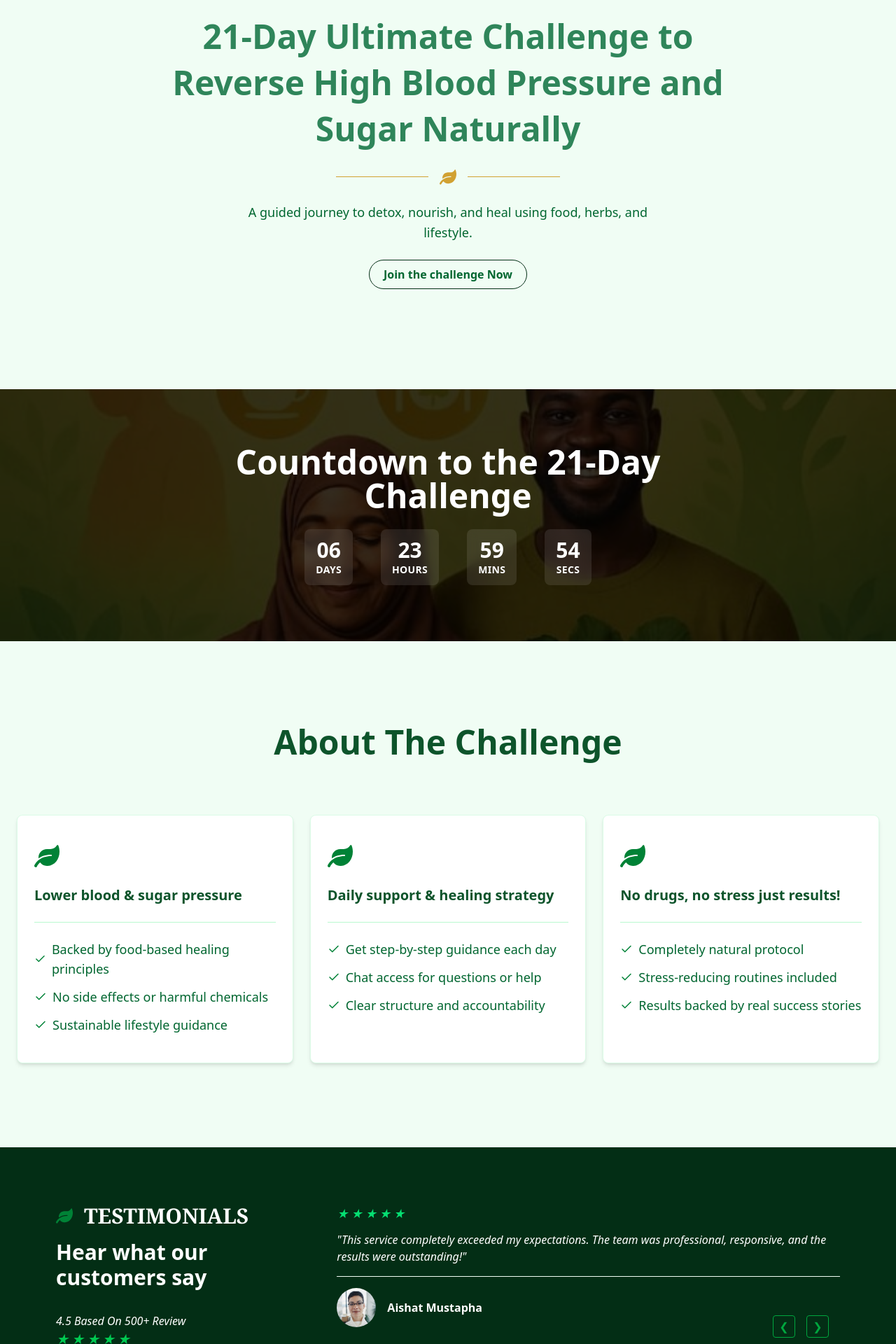
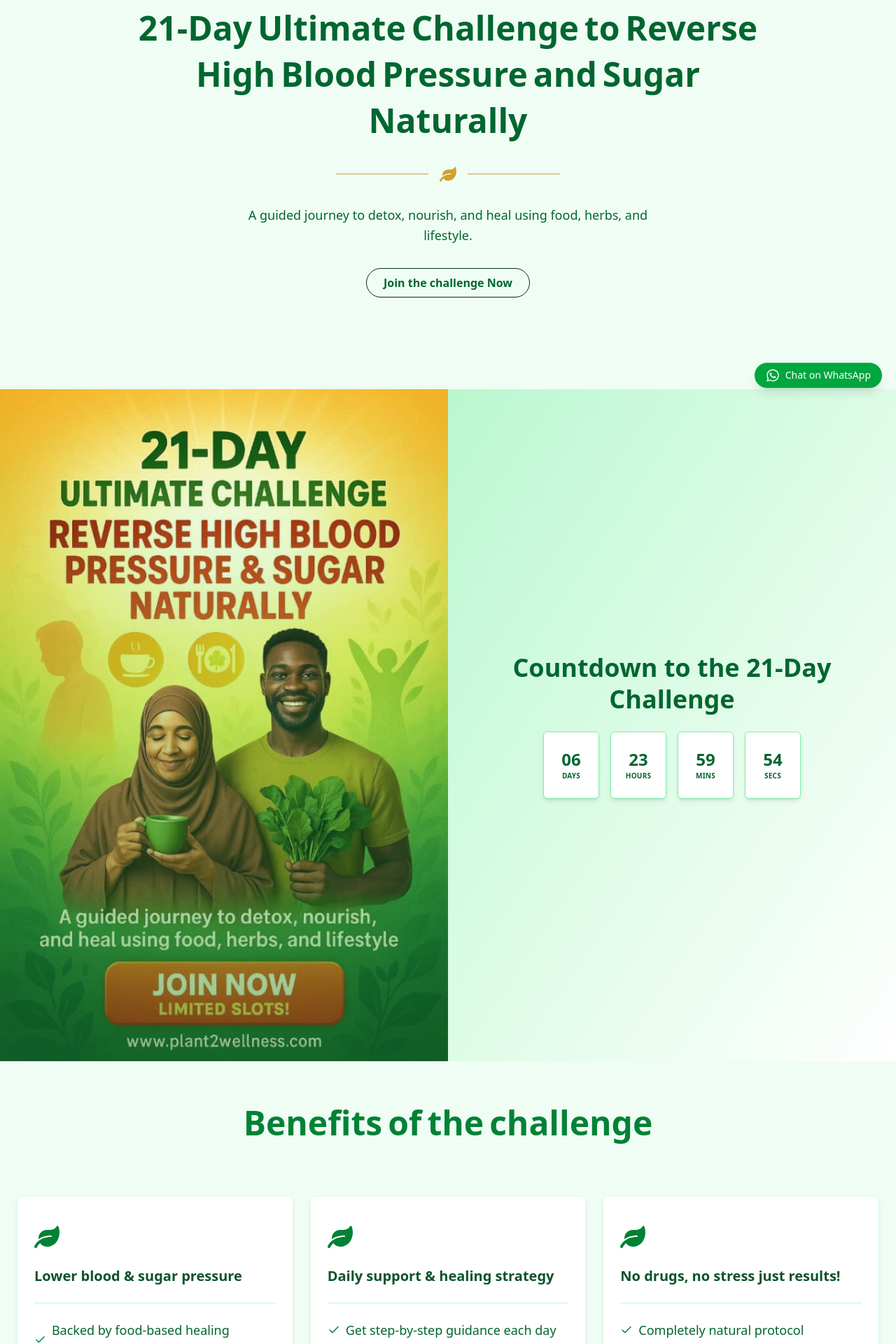
Before and after one commit to MDevHub/Plant2wellnes, a React (Vite) app: page / in a window 1280 px wide. Shown: the part 220-2140 px from the top of the page at 70% size. Built offline with nearby package versions, Linux system fonts and the light colour scheme.

Commit message:
Fourth commit(Edits to all sections)

```diff
--- a/package.json
+++ b/package.json
@@ -11,6 +11,7 @@
   },
   "dependencies": {
     "@tailwindcss/vite": "^4.1.10",
+    "aos": "^2.3.4",
     "framer-motion": "^12.18.1",
     "react": "^19.1.0",
     "react-dom": "^19.1.0",
--- a/src/App.jsx
+++ b/src/App.jsx
@@ -3,6 +3,7 @@ import NavBar from './Components/Layout/NavBar'
 import Footer from './Components/Layout/Footer'
 import CursorFollower from './Components/Layout/CursorFollower'
 import Home from './Components/Home'
+import WhatsAppButton from './Components/Layout/WhatsAppButton '
 
 
 
@@ -12,6 +13,7 @@ export default function App() {
 			<div style={{ display: 'flex', flexDirection: 'column', minHeight: '100vh' }}>
 				<NavBar />
 				<CursorFollower />
+				<WhatsAppButton />
 				<main style={{ flexGrow: 1 }}>
 					<Routes>
 						<Route path="/" element={<Home />} />
--- a/src/Components/HomePage/Section1.jsx
+++ b/src/Components/HomePage/Section1.jsx
@@ -1,77 +1,98 @@
 import React from 'react';
 import { FaLeaf } from 'react-icons/fa';
 import { Link } from 'react-router-dom';
-import { FiArrowRight } from 'react-icons/fi';
 import { motion } from 'framer-motion';
 
-const headingLines = [
-   '21-Day Ultimate Challenge to Reverse High Blood Pressure and Sugar Naturally'
-];
+const headingText = '21-Day Ultimate Challenge to Reverse High Blood Pressure and Sugar Naturally';
+const words = headingText.split(' ');
 
+// Animation variants
 const containerVariants = {
   hidden: {},
   visible: {
     transition: {
-         staggerChildren: 0.4
-      }
-   }
+      staggerChildren: 0.12,
+      delayChildren: 0.2,
+    },
+  },
 };
 
-const lineVariants = {
+const wordVariants = {
+  hidden: { opacity: 0, y: 20 },
+  visible: {
+    opacity: 1,
+    y: 0,
+    transition: { duration: 0.7, ease: [0.42, 0, 0.58, 1] },
+  },
+};
+
+const slideUpVariants = {
+  hidden: { opacity: 0, y: 40 },
+  visible: {
+    opacity: 1,
+    y: 0,
+    transition: { duration: 1, ease: [0.42, 0, 0.58, 1] },
+  },
+};
+
+const buttonVariants = {
   hidden: { opacity: 0, y: 30 },
   visible: {
     opacity: 1,
     y: 0,
-   transition: {
-         duration: 1,
-         ease: 'easeInOut'
-      }
-   }
+    transition: { duration: 1, ease: [0.42, 0, 0.58, 1], delay: 1 },
+  },
 };
 
 const Section1 = () => {
   return (
     <section
       id="home"
-      className="scroll-offset relative bg-green-50 text-[#2f855a] px-6 md:px-12 py-20 min-h-[85vh] flex items-center justify-center text-center"
+      className="scroll-offset relative bg-green-50 text-green-800 px-4 sm:px-6 md:px-12 py-16 sm:py-20 md:py-24 min-h-[85vh] flex items-center justify-center text-center"
     >
-      <div className="max-w-4xl mx-auto space-y-6">
-         {/* Animated Heading */}
-         <motion.h1
-            className="font-bold text-2xl sm:text-3xl md:text-5xl leading-snug space-y-2"
+      <motion.div
+        className="max-w-4xl mx-auto space-y-6 sm:space-y-8"
         initial="hidden"
         animate="visible"
         variants={containerVariants}
       >
-            {headingLines.map((line, index) => (
-               <motion.span key={index} className="block" variants={lineVariants}>
-               {line}
+        {/* Animated Heading - word by word */}
+        <motion.h1
+          className="font-bold text-2xl sm:text-3xl md:text-5xl leading-snug flex flex-wrap justify-center gap-x-2"
+          variants={containerVariants}
+        >
+          {words.map((word, index) => (
+            <motion.span key={index} variants={wordVariants} className="inline-block">
+              {word}
             </motion.span>
           ))}
         </motion.h1>
 
-         {/* Divider with Leaf */}
-         <div className="flex items-center gap-4 w-full max-w-xs mx-auto">
+        {/* Divider with Leaf - slides up */}
+        <motion.div className="flex items-center gap-4 w-full max-w-xs mx-auto" variants={slideUpVariants}>
           <span className="flex-grow border-t border-[#D1A132]"></span>
           <FaLeaf className="text-[#D1A132] text-2xl" />
           <span className="flex-grow border-t border-[#D1A132]"></span>
-         </div>
+        </motion.div>
 
-         {/* Subtext */}
-         <p className="text-green-800 text-base md:text-lg max-w-xl mx-auto leading-relaxed">
+        {/* Subtext - slides up */}
+        <motion.p
+          className="text-green-800 text-base md:text-lg max-w-xl mx-auto leading-relaxed"
+          variants={slideUpVariants}
+        >
           A guided journey to detox, nourish, and heal using food, herbs, and lifestyle.
-         </p>
+        </motion.p>
 
-         {/* CTA Button */}
-         <Link to="/">
-            <div className="relative group inline-block">
-               <div className="flex items-center gap-2 px-5 py-2 border border-green-950 rounded-full font-sans font-semibold text-base text-green-800 transition-all duration-300 overflow-hidden relative group-hover:text-white">
+        {/* CTA Button - slides up */}
+        <motion.div variants={buttonVariants}>
+          <Link to="/" className="relative group inline-block">
+            <div className="flex items-center gap-2 px-6 py-2 border border-green-950 rounded-full font-sans font-semibold text-base text-green-800 transition-all duration-300 overflow-hidden relative group-hover:text-white">
               <span className="relative z-10">Join the challenge Now</span>
               <span className="absolute inset-0 bg-green-600 translate-x-full group-hover:translate-x-0 transition-transform duration-500 ease-in-out z-0 rounded-full"></span>
             </div>
-            </div>
           </Link>
-      </div>
+        </motion.div>
+      </motion.div>
     </section>
   );
 };
--- a/src/Components/HomePage/Section2.jsx
+++ b/src/Components/HomePage/Section2.jsx
@@ -1,12 +1,20 @@
 import React, { useEffect, useState } from 'react';
+import AOS from 'aos';
+import 'aos/dist/aos.css';
 import Section2Img from '../../assets/Images/21dayImg.jpeg';
 
 const Section2 = () => {
 	const [timeLeft, setTimeLeft] = useState({ days: 0, hours: 0, mins: 0, secs: 0 });
 
 	useEffect(() => {
+		AOS.init({
+			duration: 1200, // ⚡ better: fast, smooth, professional
+			once: true,
+			easing: 'ease-out-cubic',
+		});
+
 		const now = new Date();
-    const target = new Date(now.getTime() + 7 * 24 * 60 * 60 * 1000); // 7 days from now
+		const target = new Date(now.getTime() + 7 * 24 * 60 * 60 * 1000);
 
 		const timer = setInterval(() => {
 			const nowTime = new Date().getTime();
@@ -26,30 +34,44 @@ const Section2 = () => {
 	}, []);
 
 	return (
-    <section
-      className="scroll-offset relative text-white py-20 px-6 md:px-16 bg-fixed bg-cover bg-center"
-      style={{ backgroundImage: `url(${Section2Img})` }}
+		<section className="min-h-screen flex flex-col md:flex-row overflow-hidden">
+			{/* Image Side */}
+			<div
+				className="md:w-1/2 w-full h-80 md:h-auto relative"
+				data-aos="fade-right"
 			>
-      {/* Overlay */}
-      <div className="absolute inset-0 bg-black/80 backdrop"></div>
+				<img
+					src={Section2Img}
+					alt="21 Day Challenge"
+					className="w-full h-full object-cover object-center"
+				/>
+				{/* Softer, more professional gradient */}
+				<div className="absolute inset-0 bg-gradient-to-t from-green-800/40 via-green-400/20 to-transparent"></div>
+			</div>
 
-      {/* Countdown Content */}
-      <div className="relative z-10 max-w-2xl mx-auto text-center">
-        <h2 className="text-3xl md:text-5xl font-bold mb-6">Countdown to the 21-Day Challenge</h2>
+			{/* Countdown Side */}
+			<div className="md:w-1/2 w-full bg-gradient-to-br from-green-200 via-beige-100 to-white flex items-center justify-center px-4 md:px-12 py-12">
+				<div className="max-w-lg w-full text-center space-y-6" data-aos="fade-up" data-aos-delay="800">
+					<h2 className="text-2xl md:text-4xl font-bold text-green-800 leading-tight">
+						Countdown to the 21-Day Challenge
+					</h2>
 
-        <div className="flex justify-center gap-6 md:gap-10 text-white font-bold text-lg md:text-xl">
+					<div className="flex justify-center flex-wrap gap-4 mt-4">
 						{['Days', 'Hours', 'Mins', 'Secs'].map((label, i) => {
 							const val = [timeLeft.days, timeLeft.hours, timeLeft.mins, timeLeft.secs][i];
 							return (
 								<div
 									key={label}
-                className="flex flex-col items-center bg-white/10 backdrop-blur-sm rounded-lg px-4 py-3 min-w-[60px]"
+									className="flex flex-col items-center w-14 sm:w-20 h-18 sm:h-24 justify-center rounded-md shadow-md bg-white text-green-800 border border-green-300"
+									data-aos="zoom-in"
+									data-aos-delay={400 + i * 150} // stagger properly
 								>
-                <div className="text-3xl">{val.toString().padStart(2, '0')}</div>
-                <span className="text-sm uppercase tracking-wide">{label}</span>
+									<div className="text-xl md:text-2xl font-bold">{val.toString().padStart(2, '0')}</div>
+									<div className="text-[10px] uppercase tracking-wide font-semibold">{label}</div>
 								</div>
 							);
 						})}
+					</div>
 				</div>
 			</div>
 		</section>
--- a/src/Components/HomePage/Section3.jsx
+++ b/src/Components/HomePage/Section3.jsx
@@ -1,8 +1,10 @@
-import React from 'react';
+import React, { useEffect } from 'react';
 import { FaLeaf } from 'react-icons/fa';
 import { FiCheck } from 'react-icons/fi';
+import { motion } from 'framer-motion';
+import AOS from 'aos';
+import 'aos/dist/aos.css';
 
-const Section3 = () => {
 const features = [
 	{
 		title: "Lower blood & sugar pressure",
@@ -30,41 +32,83 @@ const Section3 = () => {
 	},
 ];
 
+const headingContainer = {
+	hidden: {},
+	visible: {
+		transition: {
+			staggerChildren: 0.15,
+			delayChildren: 0.2,
+		},
+	},
+};
+
+const wordVariant = {
+	hidden: { opacity: 0, y: 20 },
+	visible: {
+		opacity: 1,
+		y: 0,
+		transition: { duration: 0.5, ease: [0.42, 0, 0.58, 1] },
+	},
+};
+
+const Section3 = () => {
+	useEffect(() => {
+		AOS.init({ duration: 1200, once: true, easing: 'ease-out-cubic' });
+	}, []);
+
+	const heading = 'Benefits of the challenge';
+	const words = heading.split(' ');
+
 	return (
-      <div
-         id="about"
-         className="scroll-offset px-2 md:px-6 py-16 md:py-30 bg-green-50 text-green-900"
+		<section id="about" className="scroll-offset px-4 sm:px-6 py-16 bg-green-50 text-green-900">
+
+			{/* Heading - still Framer Motion */}
+			<motion.h1
+				className="text-2xl sm:text-3xl md:text-5xl text-center mb-6 md:mb-20 font-semibold text-green-700 flex flex-wrap justify-center gap-x-2"
+				variants={headingContainer}
+				initial="hidden"
+				whileInView="visible"
+				viewport={{ once: true, amount: 0.4 }}
 			>
-         <h1 className='text-2xl sm:text-3xl md:text-5xl text-center mb-6 md:mb-20 font-bold'>About The Challenge</h1>
+				{words.map((word, index) => (
+					<motion.span key={index} variants={wordVariant} className="inline-block">
+						{word}
+					</motion.span>
+				))}
+			</motion.h1>
+
+			{/* Cards - now using AOS */}
 			<div className="grid grid-cols-1 md:grid-cols-2 lg:grid-cols-3 gap-6 max-w-7xl mx-auto">
 				{features.map(({ title, details }, idx) => (
 					<div
 						key={idx}
-                  className="relative overflow-hidden group bg-white border border-green-100 gap-8 shadow-md rounded-lg px-6 py-10 flex flex-col items-start hover:shadow-lg transition duration-300"
+						className="relative overflow-hidden group bg-white border border-green-100 shadow-md rounded-lg px-6 py-10 flex flex-col items-start hover:shadow-lg transition duration-300"
+						data-aos="fade-up"
+						data-aos-delay={idx * 150} // stagger manually using delay
 					>
-                  {/* Slide-up BG layer */}
+						{/* Slide-up BG on hover */}
 						<div className="absolute inset-0 bg-green-100 translate-y-full group-hover:translate-y-0 transition-transform duration-500 ease-in-out z-0" />
 
 						{/* Content */}
 						<div className="relative z-10 w-full space-y-6">
-                     {/* Leaf Icon */}
+							{/* Leaf */}
 							<div className="text-green-700 text-4xl">
 								<FaLeaf />
 							</div>
 
-                     {/* Main Heading */}
-                     <p className="font-semibold text-xl ">{title}</p>
+							{/* Card Title */}
+							<p className="font-semibold text-xl">{title}</p>
 
 							<hr className="border-green-200 w-full" />
 
-                     {/* Details with Check Icons */}
+							{/* Card Details */}
 							<div className="space-y-3">
 								{details.map((detail, i) => (
 									<p
 										key={i}
 										className="flex items-center gap-2 text-sm sm:text-lg text-green-800"
 									>
-                              <FiCheck className="text-green-700 items-center" />
+										<FiCheck className="text-green-700" />
 										{detail}
 									</p>
 								))}
@@ -73,7 +117,7 @@ const Section3 = () => {
 					</div>
 				))}
 			</div>
-      </div>
+		</section>
 	);
 };
 
--- a/src/Components/HomePage/Section4.jsx
+++ b/src/Components/HomePage/Section4.jsx
@@ -50,15 +50,16 @@ const Section4 = () => {
    return (
       <div
          id="reviews"
-         className="scroll-offset flex flex-col lg:flex-row items-start justify-between bg-green-950 px-2 md:px-6 py-10 lg:py-20 lg:px-20 gap-10 transition-all duration-500"
+         className="scroll-offset flex flex-col lg:flex-row items-start justify-between bg-green-950 px-2 md:px-6 py-10 lg:py-20 lg:px- gap-10 transition-all duration-500"
       >
          {/* Left Side */}
          <div className="lg:w-1/3">
-            <p className='font-serif flex items-center gap-4 font-semibold text-white mb-4 text-xl md:text-3xl'>
+            <p className='font-serif flex items-center gap-4 font-semibold text-white mb-6 text-xl md:text-3xl'>
+               {/* <div className="text-green-700 text-2xl"><FaLeaf /></div>  */}
+               TESTIMONIALS
                <div className="text-green-700 text-2xl"><FaLeaf /></div>
-               TESTIMONIALS
             </p>
-            <p className="text-xl md:text-3xl font-bold text-white">Hear what our customers say</p>
+            <p className="text-xl md:text-3xl font-bold text-white">Reviews of our customers</p>
             <p className='mt-8 text-white italic'> 4.5 Based On 500+ Review</p>
             <div className="flex space-x-1">
                {[...Array(5)].map((_, i) => (
@@ -93,7 +94,7 @@ const Section4 = () => {
                         ))}
                      </div>
                      <p className="italic text-white mb-4">"{item.text}"</p>
-                     <hr className="border-t border-green-50 mb-4" />
+                     <hr className="border-t outline-none border-green-50 mb-4" />
                      <div className="flex items-center space-x-4">
                         <img src={item.img} alt={item.name} className="w-14 h-14 rounded-full object-cover" />
                         <p className="font-semibold text-white">{item.name}</p>
--- a/src/Components/HomePage/Section5.jsx
+++ b/src/Components/HomePage/Section5.jsx
@@ -1,5 +1,7 @@
-import React from 'react';
+import React, { useEffect } from 'react';
 import { FaCheckCircle } from 'react-icons/fa';
+import AOS from 'aos';
+import 'aos/dist/aos.css';
 import bonusIMG from '../../assets/Images/bonusImg.jpg';
 
 const bonuses = [
@@ -9,28 +11,59 @@ const bonuses = [
 ];
 
 const Section5 = () => {
+	useEffect(() => {
+		AOS.init({
+			duration: 1000,
+			once: true,
+			easing: 'ease-out-cubic',
+			offset: 150, // Animation triggers 150px before the element fully enters
+		});
+	}, []);
+
 	return (
 		<div
 			id="training"
 			className="scroll-offset w-full flex flex-col md:flex-row"
 		>
-         {/* Left Side - Image */}
-         <div className="md:w-1/2 w-full">
+			{/* Left Side - Image with hover scale */}
+			<div
+				className="md:w-1/2 w-full relative overflow-hidden"
+				data-aos="fade-right"
+				data-aos-offset="200"
+			>
+				<div className="group w-full h-full rounded-2xl">
 					<img
 						src={bonusIMG}
 						alt="Bonus"
-               className="w-full h-full object-cover animate-pulse"
+						className="w-full h-full object-cover transform transition-transform duration-700 group-hover:scale-105"
 					/>
+					<div className="absolute inset-0 bg-gradient-to-t from-green-900/30 to-transparent pointer-events-none"></div>
+				</div>
 			</div>
 
 			{/* Right Side - Bonuses */}
-         <div className="md:w-1/2 w-full bg-green-50 py-12 px-3 sm:px-6 md:px-10 flex items-center">
-            <div className="w-full max-w-xl mx-auto">
-               <h2 className="text-2xl md:text-3xl font-bold text-green-900 mb-8">🎁 Bonus Offers</h2>
-               <ul className="space-y-6 text-left">
+			<div
+				className="md:w-1/2 w-full bg-green-50 py-12 px-4 sm:px-6 md:px-10 flex items-center"
+				data-aos="fade-left"
+				data-aos-offset="200"
+			>
+				<div className="w-full max-w-xl mx-auto space-y-8">
+					<h2
+						className="text-xl sm:text-2xl md:text-3xl font-bold text-green-900"
+						data-aos="fade-up"
+						data-aos-delay="200"
+					>
+						Bonus Offers You Would Get
+					</h2>
+					<ul className="space-y-6 ">
 						{bonuses.map((item, index) => (
-                     <li key={index} className="flex items-start gap-3 bg-white shadow-sm p-4 rounded-md">
-                        <FaCheckCircle className="text-green-800  mt-1" />
+							<li
+								key={index}
+								className="flex items-start gap-3 bg-white shadow p-4 rounded-md"
+								data-aos="fade-up"
+								data-aos-delay={300 + index * 150}
+								data-aos-offset="200"
+							>
 								<p className="text-green-900 font-medium md:text-lg">{item}</p>
 							</li>
 						))}
--- a/src/Components/Layout/NavBar.jsx
+++ b/src/Components/Layout/NavBar.jsx
@@ -18,6 +18,7 @@ const NavBar = () => {
 	return (
 		<>
 			<nav className="fixed top-0 left-0 w-full bg-[#14532d] text-white px-6 md:px-12 py-3 flex justify-between items-center shadow-md z-50">
+
 				{/* Logo */}
 				<div>
 					<img src={logo} alt="Plant2Wellness Logo" className="w-16 h-auto object-cover" />
@@ -56,9 +57,9 @@ const NavBar = () => {
 				<div className="md:hidden">
 					<button
 						onClick={toggleMenu}
-            className="w-10 h-10 flex items-center justify-center rounded-full bg-white text-[#14532d] shadow-md hover:bg-green-100 transition-all duration-300"
+						className="w-10 h-10 flex items-center justify-center rounded-full bg-white text-[#14532d] shadow-md hover:bg-green-100 transition-all duration-300 "
 					>
-            {menuOpen ? <FiX size={22} /> : <HiOutlineMenuAlt3 size={24} />}
+						{menuOpen ? <FiX size={22} /> : <HiOutlineMenuAlt3 size={24}/>}
 					</button>
 				</div>
 
--- /dev/null
+++ b/src/Components/Layout/WhatsAppButton .jsx
@@ -0,0 +1,34 @@
+import React from 'react';
+import { FaWhatsapp } from 'react-icons/fa';
+
+const WhatsAppButton = () => {
+	const phoneNumber = '234XXXXXXXXXX'; // 👉 Replace with your WhatsApp number
+
+	const handleClick = () => {
+		window.open(`https://wa.me/${phoneNumber}`, '_blank');
+	};
+
+	return (
+		<button
+			onClick={handleClick}
+			className="fixed bottom-5 right-5 z-50 flex items-center gap-2 px-4 py-2 rounded-full bg-green-600 text-white shadow-lg hover:bg-green-700 transition-all duration-300 animate-bounce-slow"
+		>
+			<FaWhatsapp className="text-xl" />
+			<span className="hidden sm:inline text-sm font-medium">Chat on WhatsApp</span>
+
+			<style>
+				{`
+					@keyframes bounce-slow {
+						0%, 100% { transform: translateY(0); }
+						50% { transform: translateY(-8px); }
+					}
+					.animate-bounce-slow {
+						animation: bounce-slow 1.5s infinite;
+					}
+				`}
+			</style>
+		</button>
+	);
+};
+
+export default WhatsAppButton;
--- a/src/index.css
+++ b/src/index.css
@@ -6,3 +6,6 @@ html {
 .scroll-offset {
   scroll-margin-top: 5rem; /* Adjust to your fixed navbar height */
 }
+html, body {
+	overflow-x: hidden;
+}
```
Also changed, not shown: src/assets/Images/bonusImg.jpg, 1 other file (tests, documents, lock files or other folders). Lines whose indentation alone changed are shown as unchanged.
